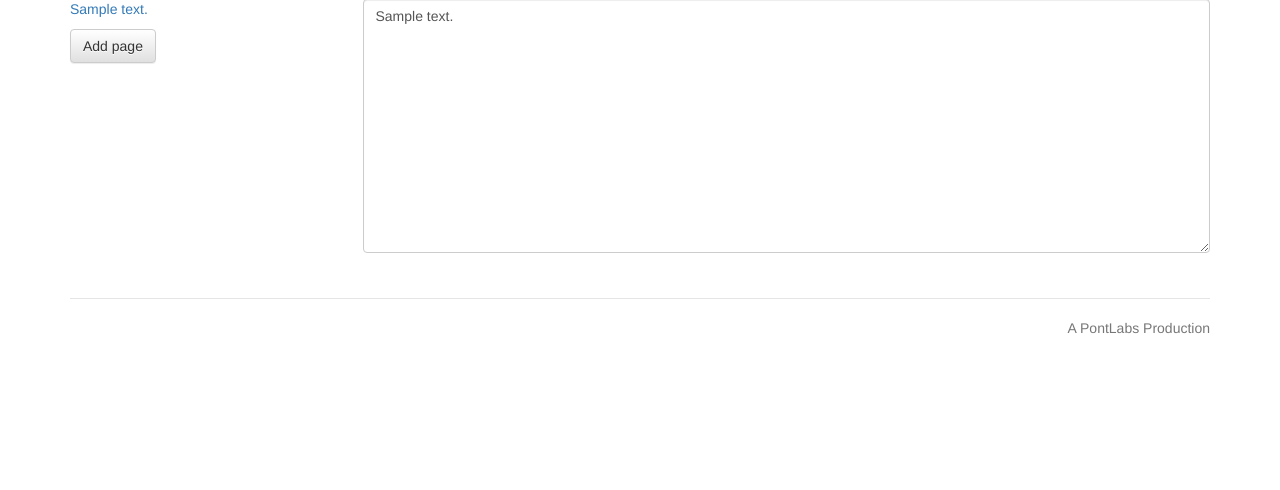
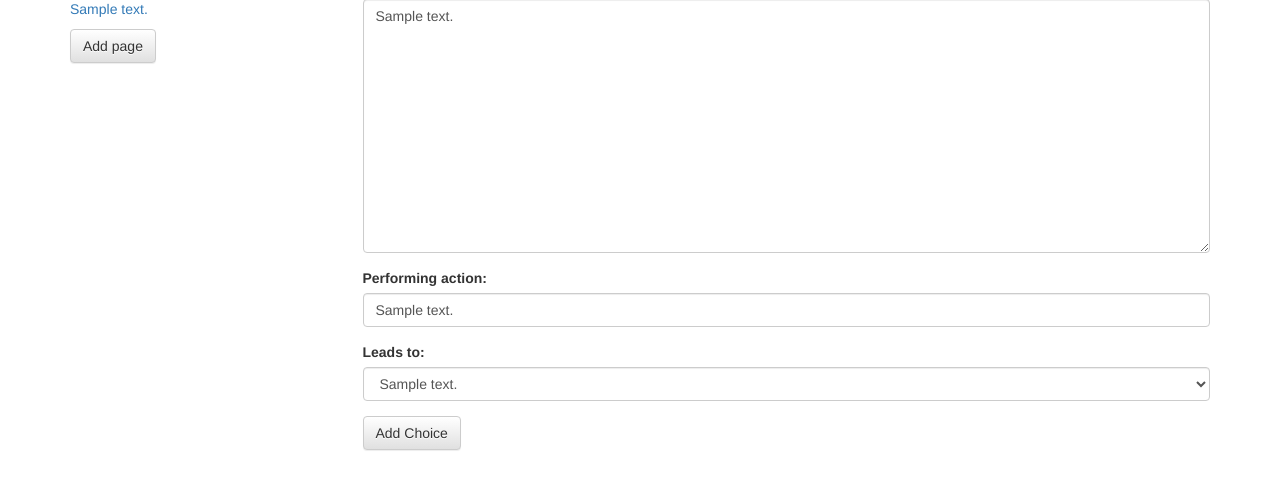
Before and after one commit to seanpont/chooseyourownadventure, a Python web app: template templates/edit.html in a window 1280 px wide. Shown: the part 197-687 px from the top of the page. Run offline with Jinja, Linux system fonts and the light colour scheme; the template is opened without the code that fills it: most values are stand-ins (such as "Sample title", 1, 10 or a date in 2020); some libraries are stand-ins or nearby versions.

Commit message:
choices are go

```diff
--- a/templates/base.html
+++ b/templates/base.html
@@ -17,11 +17,12 @@
         crossorigin="anonymous">
 
   <style type="text/css">
-    .footer {
-      margin-top: 30px;
-      padding-top: 19px;
-      color: #777;
-      border-top: 1px solid #e5e5e5;
+    .panel {
+      padding: 4px 18px 20px;
+      margin-bottom: 14px;
+      background-color: #f7f7f9;
+      border: 1px solid #e1e1e8;
+      border-radius: 4px;
     }
     .no-dec, .no-dec:hover, .no-dec:link {
       color: inherit;
@@ -62,11 +63,6 @@
   {% block content%}
   {% endblock %}
 
-  <footer class="footer">
-    <a href="https://github.com/seanpont/chooseyourownadventure" class="pull-right no-dec">
-      A PontLabs Production
-    </a>
-  </footer>
 </div>
 
 <script src="https://ajax.googleapis.com/ajax/libs/jquery/1.11.3/jquery.min.js"></script>
--- a/templates/edit.html
+++ b/templates/edit.html
@@ -5,10 +5,6 @@
   .large_input {
     font-size: 28px;
     height: auto;
-  }
-  #autosaved {
-    color: #AAAAAA;
-    margin-left: 12px;
   }
 </style>
 {% endblock %}
@@ -38,6 +34,26 @@
     <div class="form-group">
       <textarea id="page-text" class="form-control" rows="12" name="text">{{ page.text }}</textarea>
     </div>
+
+    {% for choice in page.choices %}
+    <div class="form-group">
+      <label for="choice_{{ choice.id }}_text">Performing action:</label>
+      <input id="choice_{{ choice.id }}_text" type="text" class="form-control" placeholder="Descripton of action" value="{{ choice.text }}">
+    </div>
+    <div class="form-group">
+      <label for="choice_{{ choice.id }}_page">Leads to:</label>
+      <select id="choice_{{ choice.id }}_page" class="form-control">
+        {% for page in pages %}
+        <option value="{{ page.key.id() }}"
+                {% if choice.page == page.key.id() %} selected {% endif %}>
+          {{ page.summary(30) }}</option>
+        {% endfor %}
+      </select>
+    </div>
+    {% endfor %}
+    <form action="{{ path_for('AddChoice', story.key.id(), page.key.id()) }}" method="post">
+      <button type="submit" class="btn btn-default">Add Choice</button>
+    </form>
   </div>
 </div>
 {% endblock %}
@@ -69,5 +85,30 @@
       });
   });
 
+  // Choice listener
+  // {% for choice in page.choices %}
+  onChange("#choice_{{ choice.id }}_text", function(text) {
+    $.ajax({
+        method: "PUT",
+        url: "{{ path_for('EditChoice', story.key.id(), page.key.id(), choice.id) }}",
+        data: {
+          field_mask: "text",
+          text: text
+        }
+      });
+  });
+
+  onChange("#choice_{{ choice.id }}_page", function(page) {
+    $.ajax({
+        method: "PUT",
+        url: "{{ path_for('EditChoice', story.key.id(), page.key.id(), choice.id) }}",
+        data: {
+          field_mask: "page",
+          page: page
+        }
+      });
+  });
+  // {% endfor %}
+
 </script>
 {% endblock %}
```
Also changed, not shown: models.py (+8 -3 lines), templates/home.html (+0 -7 lines), templates/read.html (+22 -9 lines), views.py (+21 -1 lines).
